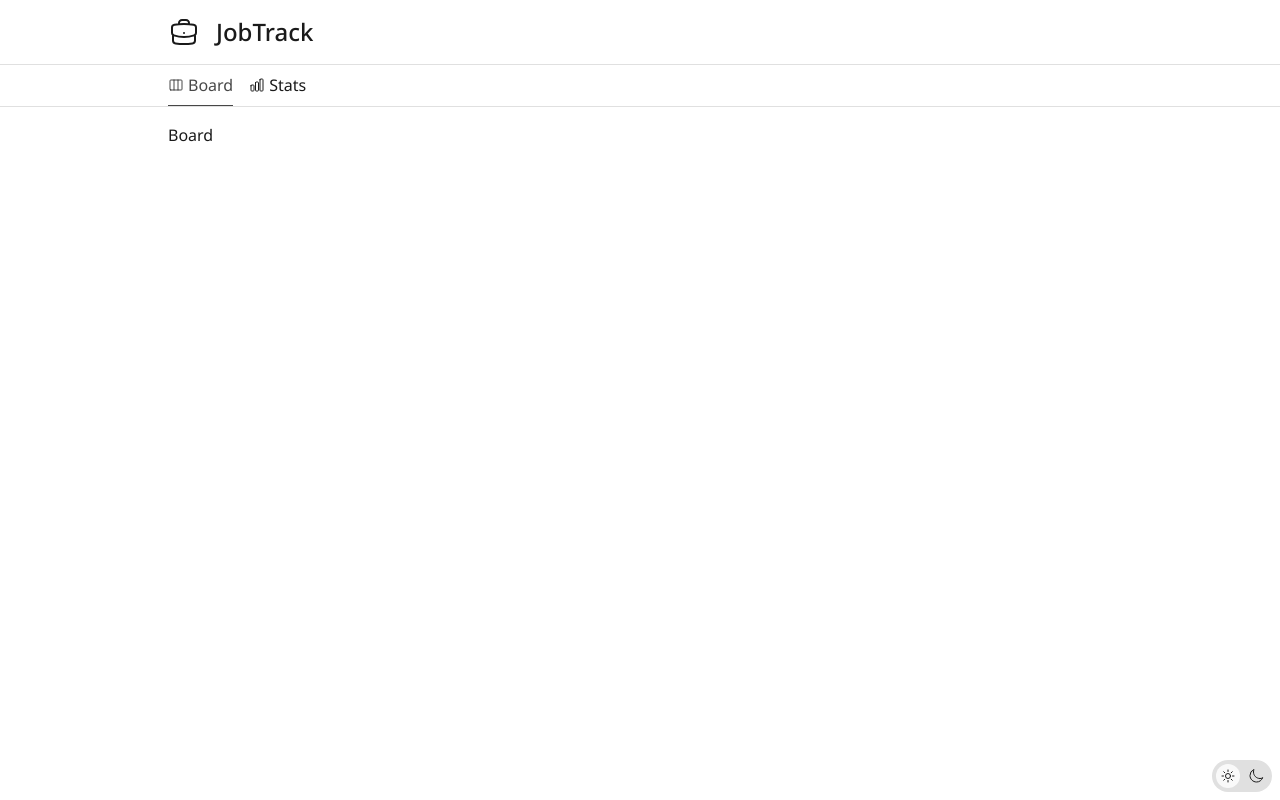
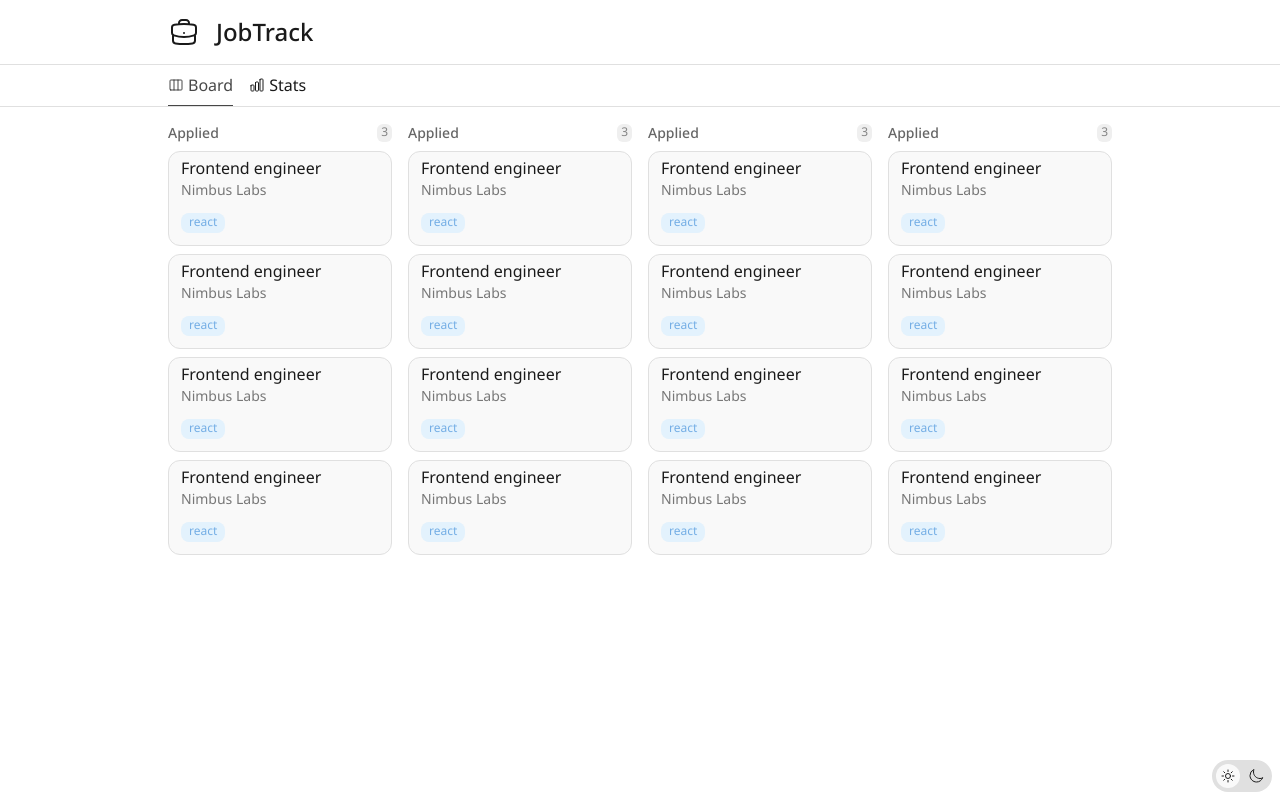
Before and after one commit to jedsilvan/JobTrack, a React (Vite) app in the folder frontend/: page / in a window 1280 px wide. Built offline with nearby package versions, Linux system fonts and the light colour scheme.

Commit message:
feat: UI updates

```diff
--- a/frontend/src/App.css
+++ b/frontend/src/App.css
@@ -4,7 +4,8 @@
   /* Core Theme Colors (Default/Light Mode) */
   --color-primary: #1a1a1a;
   --color-secondary: #666666;
-  --color-tertiary: #c5c5c5;
+  --color-tertiary: #777777;
+  --color-brand-blue: #0D366B;
 
   /* Semantic UI Colors - Light Mode */
   --color-bg-main: #ffffff;
@@ -25,8 +26,8 @@
   .dark {
     /* Override the actual primary/secondary/tertiary values */
     --color-primary: #ffffff;
-    --color-secondary: #a8a79e;
-    --color-tertiary: #605e5a;
+    --color-secondary: #C3C2B7;
+    --color-tertiary: #C3C2B7;
 
     /* Override the semantic background colors */
     --color-bg-main: #1a1a19;
--- a/frontend/src/components/Card.tsx
+++ b/frontend/src/components/Card.tsx
@@ -1,15 +1,23 @@
 import Pill from './Pill'
 
-export default function Card() {
+export default function Card({ children }: { children?: React.ReactNode }) {
   return (
-    <div className="bg-(--color-card) rounded-lg border-1 border-solid border-border pt-1 pb-3 px-3">
-      <h1 className="text-primary text-base font-medium text-lg">
-        Application Title
-      </h1>
-      <p className="text-secondary text-sm mb-2 font-medium">
-        This is some supporting information for the user.
-      </p>
-      <Pill />
+    <div className="bg-(--color-card) rounded-xl border-1 border-solid border-border pt-1 pb-3 px-3">
+      {children}
     </div>
   )
 }
+
+export function JobCard() {
+  return (
+    <div className="bg-(--color-card) hover:border-brand-blue rounded-xl border-1 border-solid border-border pt-1 pb-3 px-3 cursor-grab">
+        <h1 className="text-primary text-base text-md">
+          Frontend engineer
+        </h1>
+        <p className="text-sm text-tertiary mb-2">
+          Nimbus Labs
+        </p>
+        <Pill />
+    </div>
+  )
+}
--- a/frontend/src/pages/Board.tsx
+++ b/frontend/src/pages/Board.tsx
@@ -1,7 +1,22 @@
+import { JobCard } from "../components/Card";
+
 export default function Board() {
   return (
-    <div className="container-max-w">
-      <p>Board</p>
+    <div className="container-max-w columns-1 sm:columns-4">
+      {Array.from({ length: 4 }).map((_, index) => (
+        <div key={'card-' + index}>
+          <div className="flex justify-between items-center mb-2">
+            <p className="text-sm font-medium text-secondary">Applied</p>
+            <p className="text-primary/50 text-sm bg-(--color-border)/50 rounded-md px-1 pb-0.5 text-xs">3</p>
+          </div>
+          <div className="flex flex-col gap-2">
+            <JobCard />
+            <JobCard />
+            <JobCard />
+            <JobCard />
+          </div>
+        </div>
+      ))}
     </div>
   )
 }
```
